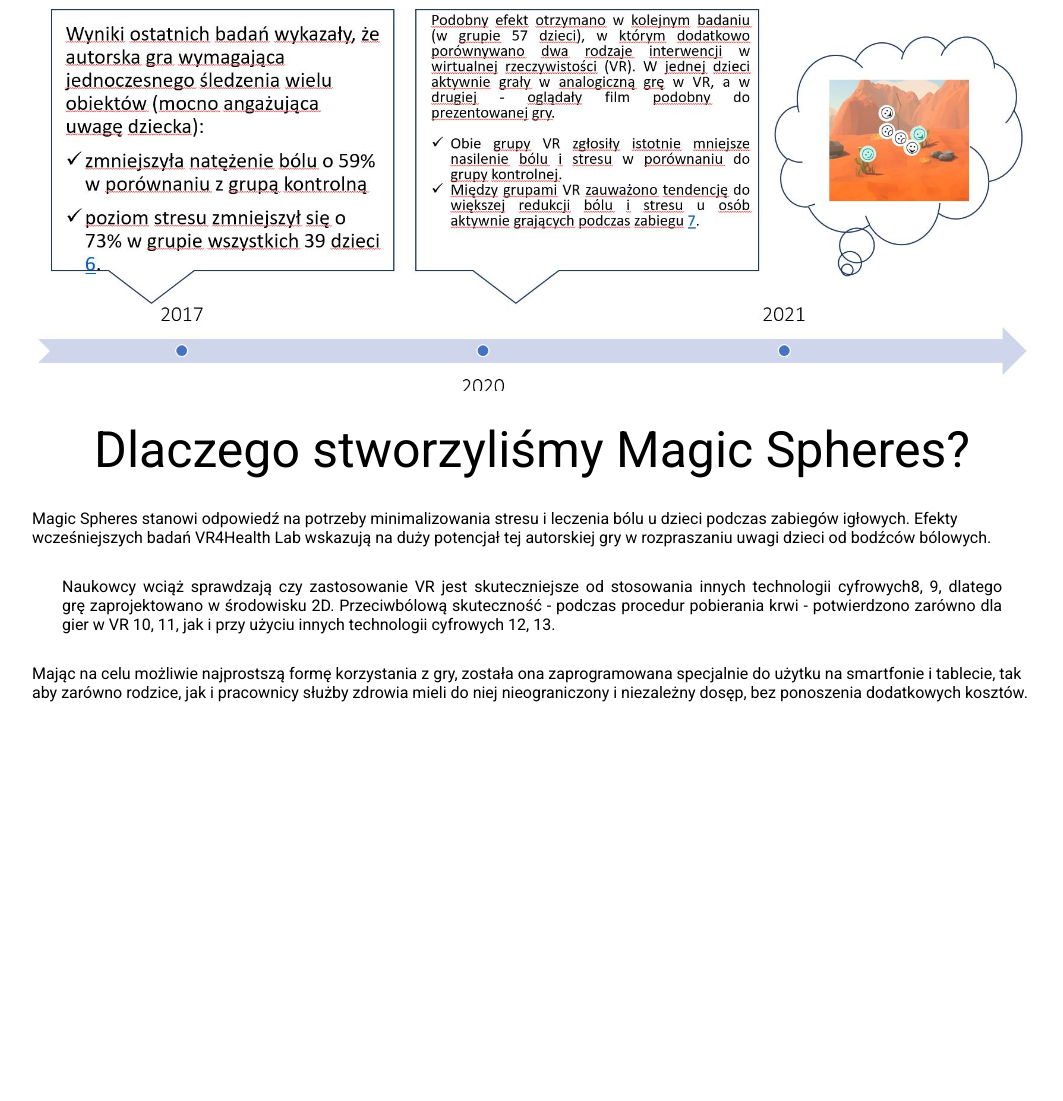
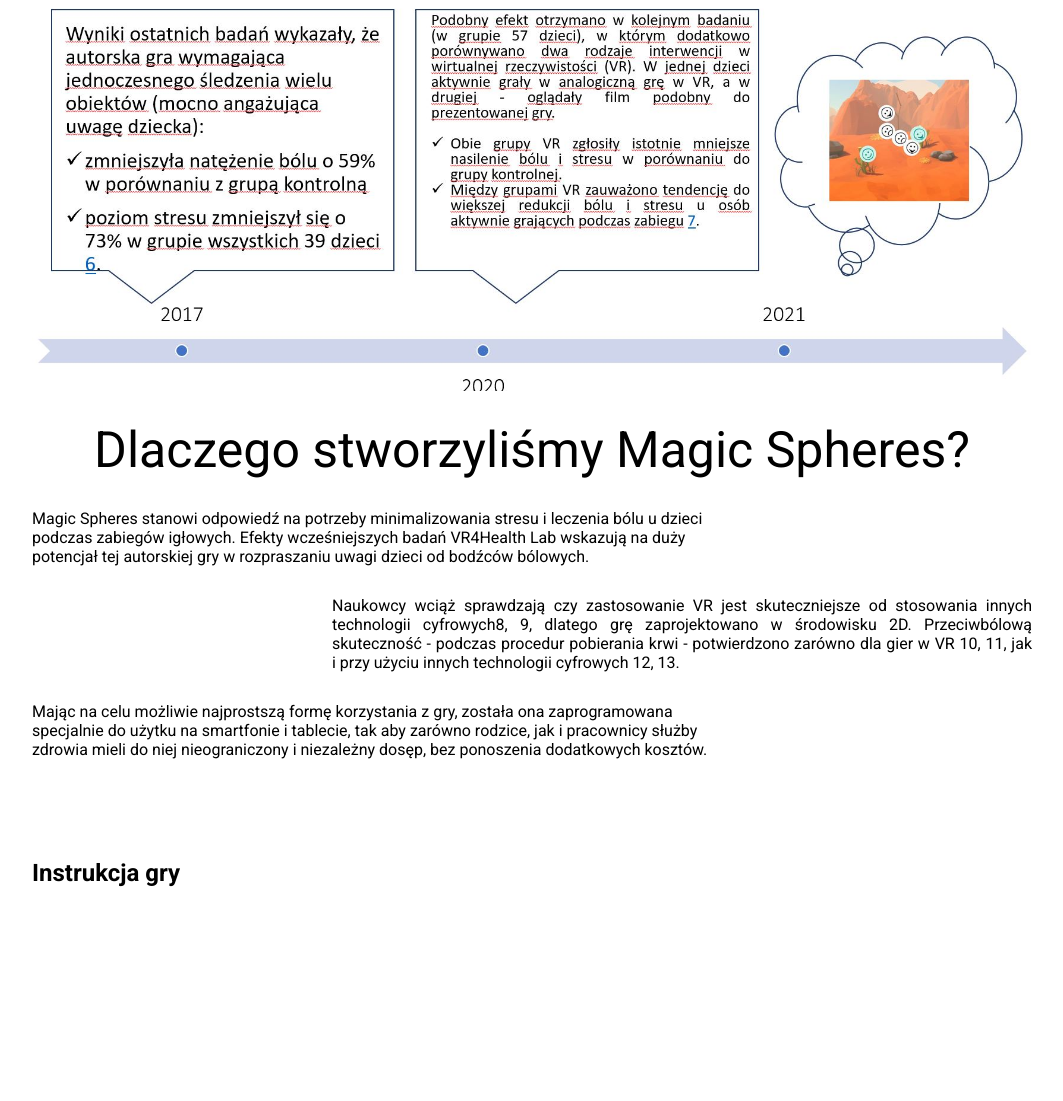
Before and after one commit to piotrwojtaszek/MOT-WEBSITE, a PHP site: page / in a window 1280 px wide. Shown: the part 1132-2233 px from the top of the page, without its empty margins (108-1171 px from the left). Before the commit the page ends 1834 px from the top, so only its background shows below. Run offline with PHP 8.4, Linux system fonts and the light colour scheme.

Commit message:
Fixed section1

```diff
--- a/Site/index.php
+++ b/Site/index.php
@@ -86,7 +86,7 @@
                         Dlaczego stworzyliśmy Magic Spheres?
                         </h1>
                     </div>
-                    <div class="section_1_2_ctontent">
+                    <div class="section_1_2_content">
                         <p class="section_1_2_content_child1">
                         Magic Spheres stanowi odpowiedź na potrzeby minimalizowania stresu i leczenia bólu u dzieci podczas zabiegów igłowych. Efekty wcześniejszych badań VR4Health Lab wskazują na duży potencjał tej autorskiej gry w rozpraszaniu uwagi dzieci od bodźców bólowych.
                         </p>
@@ -100,7 +100,15 @@
                 </div>
             </div>
         </section>
-        <section id="section_2"></section>
+        <section id="section_2">
+            <div class="section_2_1">
+                <div class="section_2_1_title">
+                    <h1>
+                        Instrukcja gry
+                    </h1>
+                </div>
+            </div>
+        </section>
         <section id="section_3"></section>
         <section id="section_4"></section>
         <section id="section_5"></section>
--- a/Site/style.css
+++ b/Site/style.css
@@ -250,11 +250,11 @@
 }
 
 .section_1_2_content p{
-    width: 80%;
+    width: 70%;
 }
 
 .section_1_2_content_child2{
     margin: 0 0 0 auto;
-    padding: 30px;
+    padding: 30px 0 30px 0;
     text-align: justify;
 }
```
